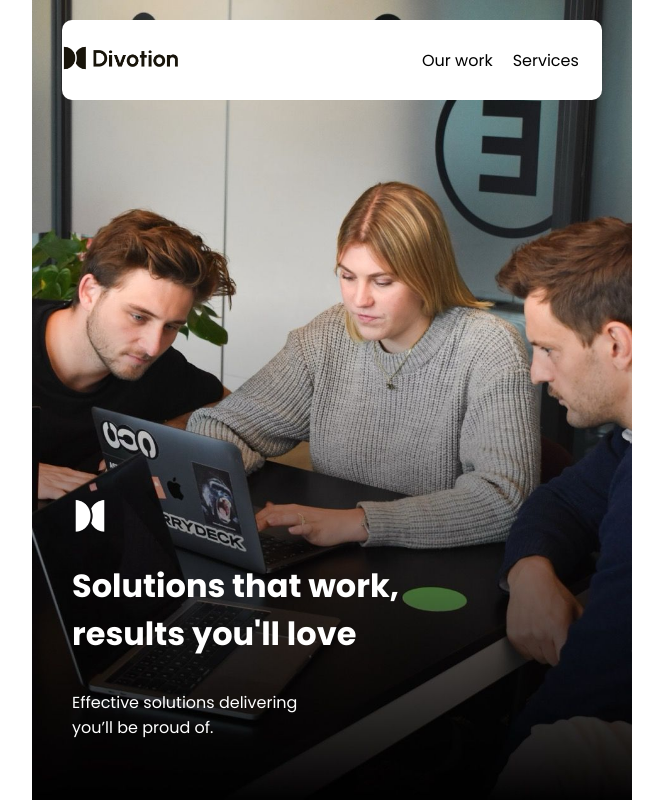
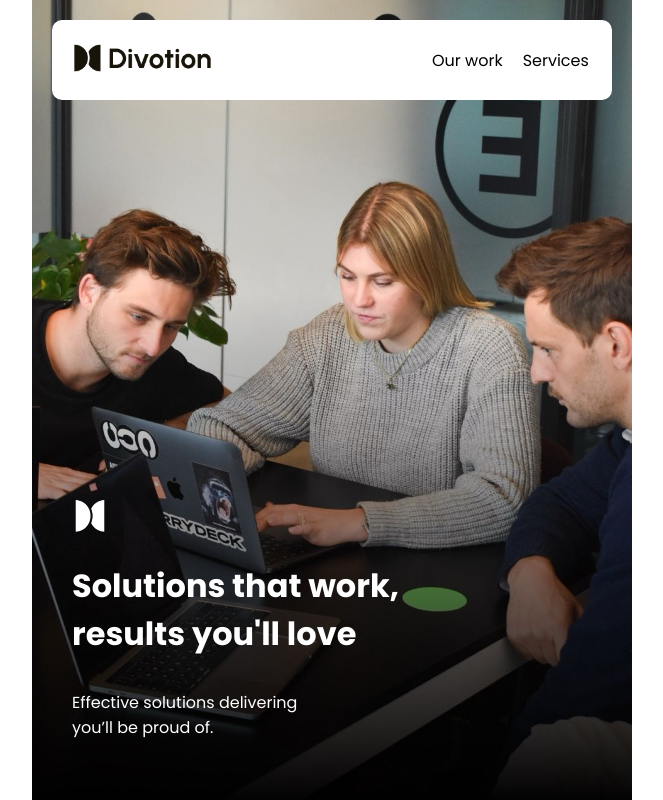
Before and after one commit to krishnaveni-08/mailer, a plain HTML site: page index.html in a window 1280 px wide. Shown: the top 800 px of the page, without its empty margins (308-971 px from the left). Drawn offline with Linux system fonts and the light colour scheme; a web font is replaced by a local one.

Commit message:
version2

```diff
--- a/style.css
+++ b/style.css
@@ -33,20 +33,22 @@ align-items: center;
     height: 10%;
     display: flex;
 justify-content: space-between;
+padding-left: 20px;
 align-items: center;
 border-radius: 10px;
 margin-top: 20px;
 }
 header nav .logo{
-    width: 130px;
+    width: 140px;
     height: 80%;
     display: flex;
-    justify-content: end;
+    justify-content: start;
 align-items: center;
+
 
 }
 header nav .logo img{
-    width: 90%;
+    width: 100%;
     height: 60%;
 
 
@@ -133,8 +135,8 @@ flex-direction: column;
 }
 #brian .text-container h1{
     text-align: center;
-    font-family: var(--font-family);
     font-weight: 400;
+    font-family: var(--ff-);
 }
 #brian .text-container p{
     width: 100%;
@@ -216,6 +218,7 @@ text-align: center;
 }
 #choice h1{
     text-align: center;
+    font-family: var(--ff-);
 }
 #choice .icon-wrap{
     width: 90%;
@@ -236,7 +239,6 @@ text-align: center;
     height: 50%;
     display: flex;
     flex-direction: column;
-    /* justify-content: center; */
     align-items: center;
     background-color: white;
     border-radius: 10px;
@@ -261,6 +263,8 @@ text-align: center;
    align-items: center;
    gap: 10px;
    justify-content: center;
+   font-family: var(--font-family);
+
 }
 #choice.icon-wrap .box .head h3{
     font-size: 20px;
@@ -280,7 +284,7 @@ text-align: center;
 /* picture start */
 #picture{
     width: 600px;
-    height: 20vh;
+    height: 30vh;
 }
 #picture .pic{
 width: 100%;
```
